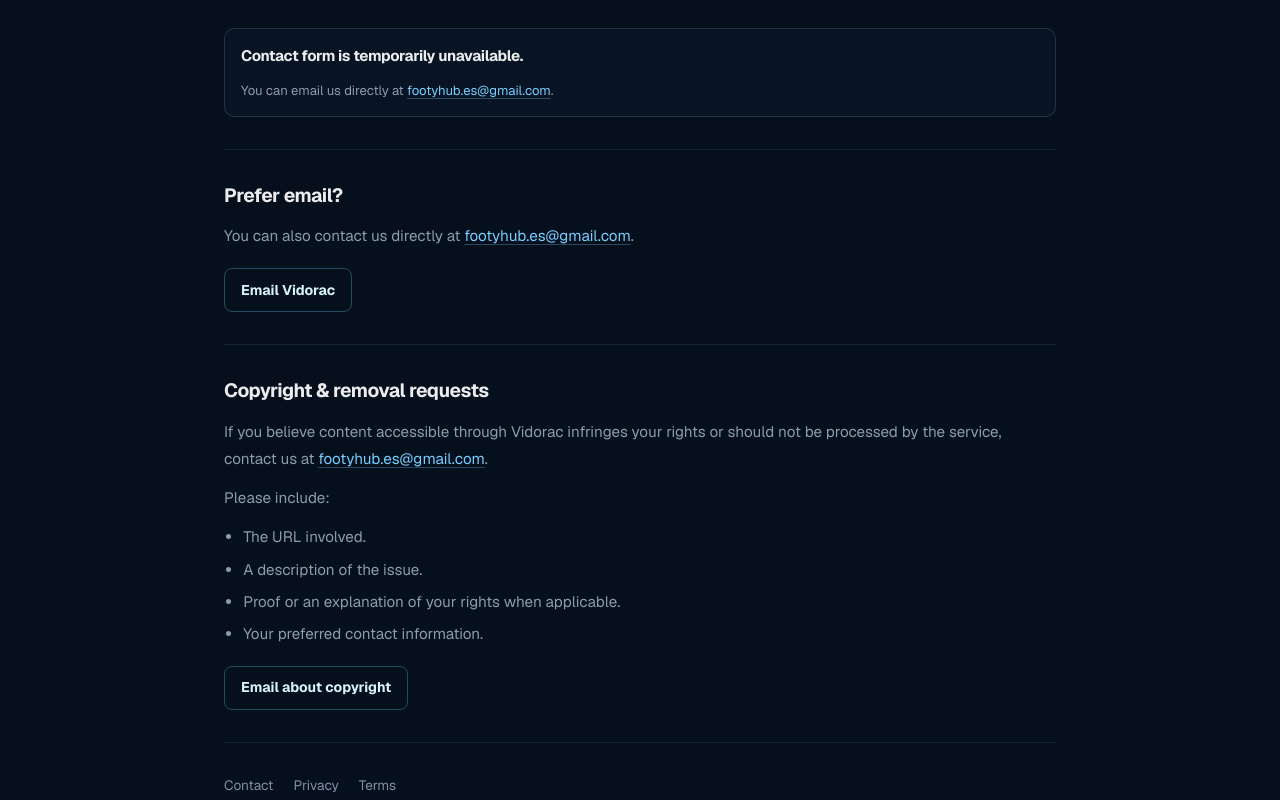
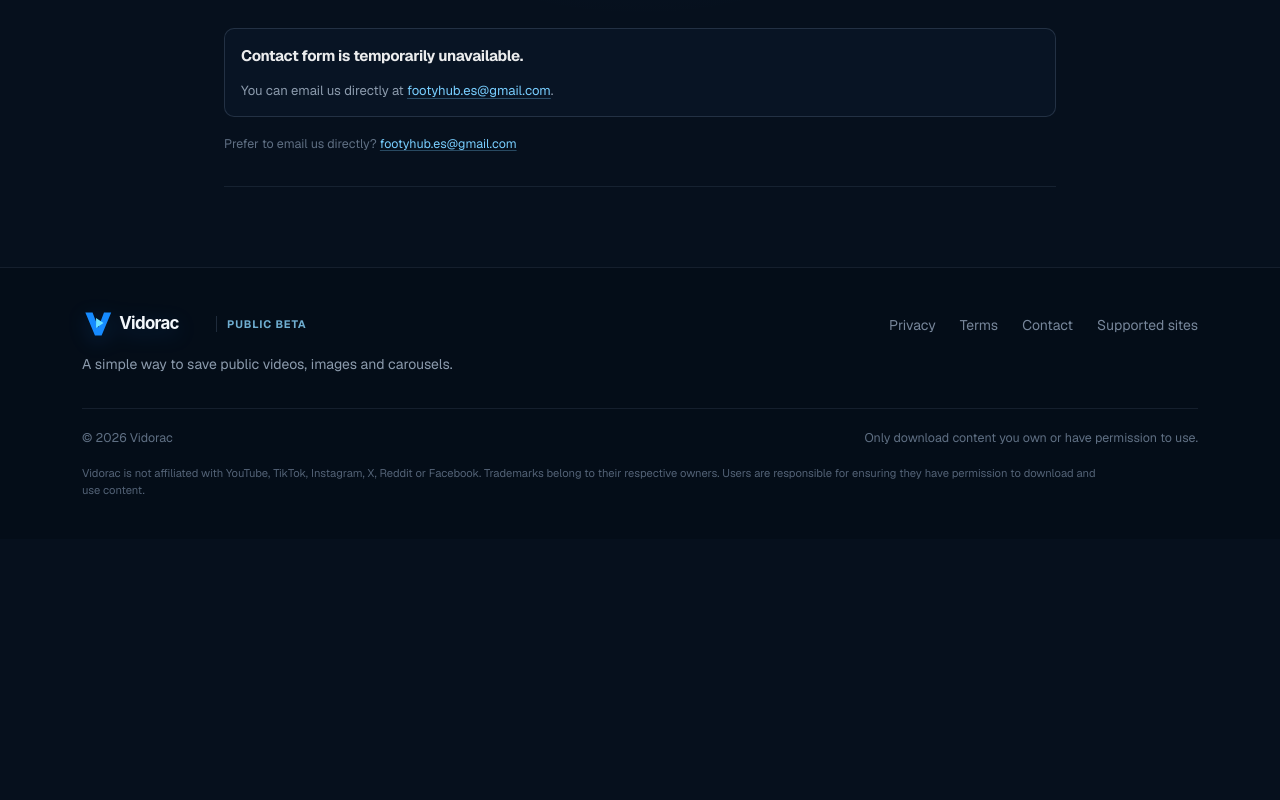
Before and after one commit to futbolisticap-creator/vidorac, a Next.js app in the folder frontend/: page /contact in a window 1280 px wide. Shown: the part 340-1140 px from the top of the page. After the commit the page ends 879 px from the top, so only its background shows below. Built offline with nearby package versions, Linux system fonts and the light colour scheme; no server answers.

Commit message:
Simplify contact page

```diff
--- a/frontend/src/app/contact/page.tsx
+++ b/frontend/src/app/contact/page.tsx
@@ -15,28 +15,14 @@
       eyebrow="Contact"
       title="Contact Vidorac"
       intro="Have a question, found a bug or want to send feedback? Send us a message below."
+      showRelatedLinks={false}
     >
       <section className="contact-form-section" aria-label="Send Vidorac a message">
         <ContactForm />
-      </section>
-
-      <section>
-        <h2>Prefer email?</h2>
-        <p>You can also contact us directly at <a className="information-email" href={CONTACT_MAILTO}>{CONTACT_EMAIL}</a>.</p>
-        <a className="information-button information-button-secondary" href={CONTACT_MAILTO} aria-label={`Email Vidorac at ${CONTACT_EMAIL}`}>Email Vidorac</a>
-      </section>
-
-      <section>
-        <h2>Copyright &amp; removal requests</h2>
-        <p>If you believe content accessible through Vidorac infringes your rights or should not be processed by the service, contact us at <a className="information-email" href={CONTACT_MAILTO}>{CONTACT_EMAIL}</a>.</p>
-        <p>Please include:</p>
-        <ul>
-          <li>The URL involved.</li>
-          <li>A description of the issue.</li>
-          <li>Proof or an explanation of your rights when applicable.</li>
-          <li>Your preferred contact information.</li>
-        </ul>
-        <a className="information-button information-button-secondary" href={`${CONTACT_MAILTO}?subject=Copyright%20or%20removal%20request`}>Email about copyright</a>
+        <p className="contact-direct-email">
+          Prefer to email us directly?{" "}
+          <a className="information-email" href={CONTACT_MAILTO}>{CONTACT_EMAIL}</a>
+        </p>
       </section>
     </InformationPage>
   );
--- a/frontend/src/app/globals.css
+++ b/frontend/src/app/globals.css
@@ -909,6 +909,13 @@
   padding-top: 2.5rem !important;
 }
 
+.contact-direct-email {
+  margin-top: 1.15rem;
+  color: var(--text-faint) !important;
+  font-size: 0.78rem !important;
+  line-height: 1.5 !important;
+}
+
 .contact-form {
   display: grid;
   width: 100%;
--- a/frontend/src/app/information-page.tsx
+++ b/frontend/src/app/information-page.tsx
@@ -7,11 +7,13 @@
   title,
   intro,
   children,
+  showRelatedLinks = true,
 }: {
   eyebrow: string;
   title: string;
   intro: string;
   children: ReactNode;
+  showRelatedLinks?: boolean;
 }) {
   return (
     <main className="information-page min-h-screen text-white">
@@ -22,11 +24,13 @@
           <p>{intro}</p>
         </header>
         <div className="information-content">{children}</div>
-        <nav className="information-links" aria-label="Related information">
-          <Link href="/contact">Contact</Link>
-          <Link href="/privacy">Privacy</Link>
-          <Link href="/terms">Terms</Link>
-        </nav>
+        {showRelatedLinks ? (
+          <nav className="information-links" aria-label="Related information">
+            <Link href="/contact">Contact</Link>
+            <Link href="/privacy">Privacy</Link>
+            <Link href="/terms">Terms</Link>
+          </nav>
+        ) : null}
       </article>
       <SiteFooter />
     </main>
```
